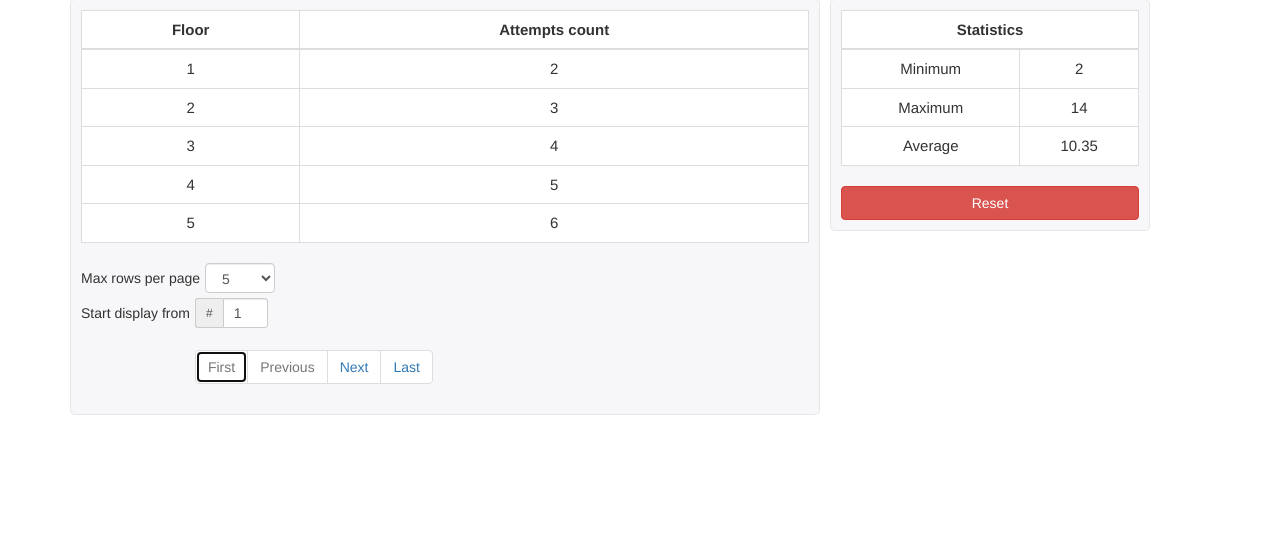
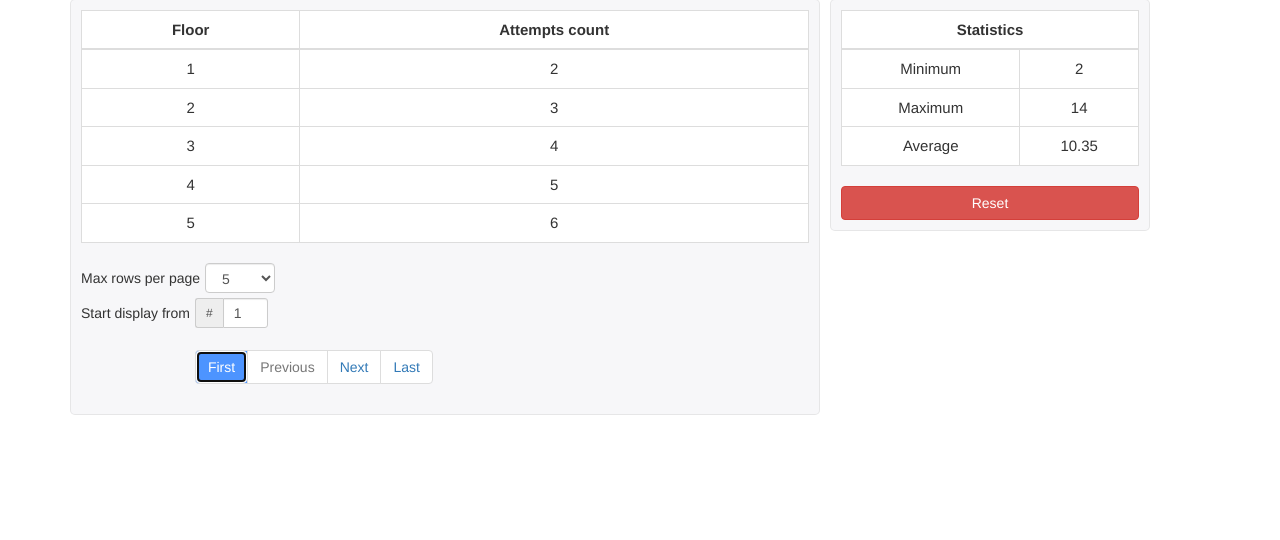
Before and after one commit to IvanKhud/FirstJSApp, a PHP site: page /index.html in a window 1280 px wide, with the restyled element focused. Shown: the part 74-614 px from the top of the page. Run offline with PHP 8.4, Linux system fonts and the light colour scheme.

Commit message:
#28 restyled clicked pagination buttons

```diff
--- a/css/style.css
+++ b/css/style.css
@@ -121,6 +121,16 @@
   left: 250px;
 }
 
+#pagination > li > a:focus,
+#pagination > li > a:hover,
+#pagination > li > span:focus,
+#pagination > li > span:hover {
+    z-index: 3;
+    color: rgb(255, 255, 255);
+    background-color: rgb(77, 148, 255);
+    border-color: #ddd;
+}
+
 .disabled {
   pointer-events: none;
 }
```
